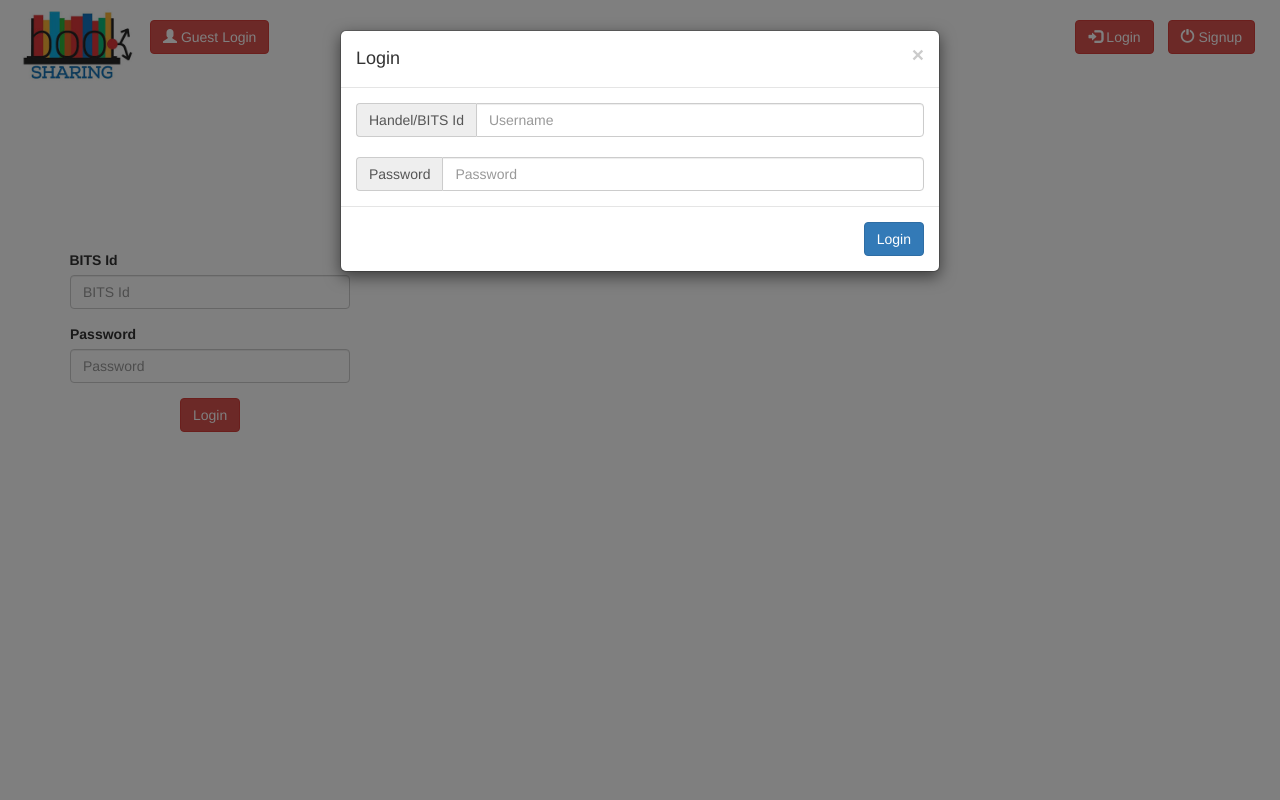
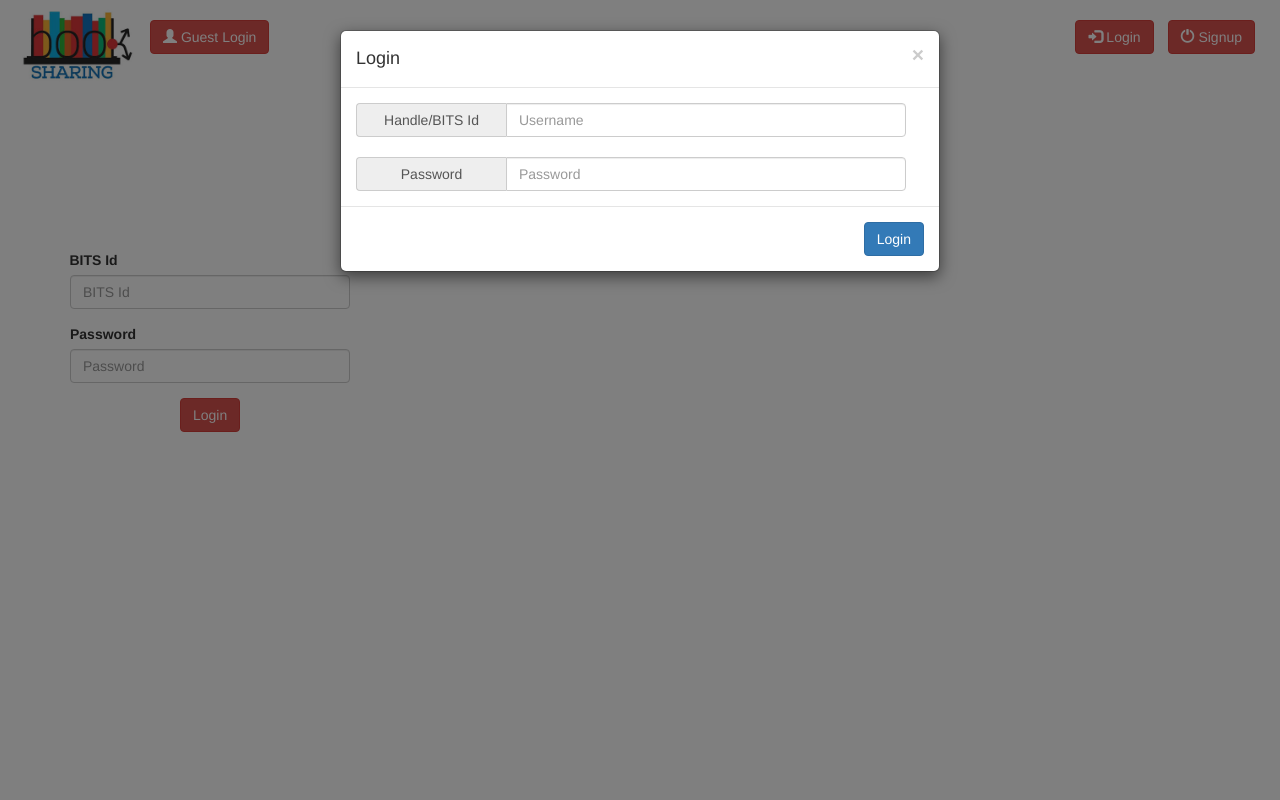
Before and after one commit to NikhilJoshi28/book-sharing-portal, a Flask app: page / in a window 1280 px wide, after a click on "Login". Run offline with Flask 2, Linux system fonts and the light colour scheme; some libraries are stand-ins or nearby versions.

Commit message:
Span Alignment Added

```diff
--- a/templates/main.html
+++ b/templates/main.html
@@ -2,11 +2,11 @@
 <html lang="en">
     <head>
         <meta charset="UTF-8">
-        <title>Flask test Project</title>
+        <title>Book Share</title>
          <meta content="width=device-width,initial-scale=1" name=viewport>
         <link href=../assets/css/docs.min.css rel=stylesheet>
         <link rel="stylesheet" href="{{ url_for('static',filename='css/bootstrap.min.css') }}">
-        <link rel="shortcut Icon" href="{{ url_for('static',filename='Images/ic_call_missed_black_24dp_2x.png') }}">
+        <link rel="shortcut Icon" href="{{ url_for('static',filename='Images/ic_shuffle_black_24dp.png') }}">
     </head>
 
 <header>
@@ -40,13 +40,13 @@
               <div class="modal-body">
 
                   <div class="input-group">
-                      <span class="input-group-addon" id="sizing-addon2">Handel/BITS Id</span>
-                      <input type="text" class="form-control" placeholder="Username" aria-describedby="sizing-addon2">
+                      <span style="float:center; width:150px" class="input-group-addon" id="sizing-addon2">Handle/BITS Id</span>
+                      <input style="width:400px" type="text" class="form-control" placeholder="Username" aria-describedby="sizing-addon2">
                   </div>
                   <label></label>
                   <div class="input-group">
-                      <span class="input-group-addon" id="sizing-addon2">Password</span>
-                      <input type="password" class="form-control" placeholder="Password" aria-describedby="sizing-addon2" >
+                      <span style="float:center; width:150px" class="input-group-addon" id="sizing-addon2">Password</span>
+                      <input style="width:400px" type="password" class="form-control" placeholder="Password" aria-describedby="sizing-addon2" >
                   </div>
               </div>
               <a href="/GuestLogin/">
@@ -75,38 +75,38 @@
               <div class="modal-body">
 
                   <div class="input-group">
-                      <span class="input-group-addon" id="sizing-addon2">BITS Id *</span>
-                      <input type="text" class="form-control" placeholder="BITS Id" aria-describedby="sizing-addon2">
+                      <span style="float:center; width:150px" class="input-group-addon" id="sizing-addon2">BITS Id *</span>
+                      <input style="width:400px" type="text" class="form-control" placeholder="BITS Id" aria-describedby="sizing-addon2">
                   </div>
                   <label></label>
                   <div class="input-group">
-                      <span class="input-group-addon" id="sizing-addon2">Password *</span>
-                      <input type="password" class="form-control" placeholder="Password" aria-describedby="sizing-addon2" >
+                      <span style="float:center; width:150px" class="input-group-addon" id="sizing-addon2">Password *</span>
+                      <input style="width:400px" type="password" class="form-control" placeholder="Password" aria-describedby="sizing-addon2" >
                   </div>
                   <label></label>
                   <div class="input-group">
-                      <span class="input-group-addon" id="sizing-addon2">Confirm Password *</span>
-                      <input type="password" class="form-control" placeholder="Confirm Password" aria-describedby="sizing-addon2" >
+                      <span style="float:center; width:150px" style="float:center; width:150px" class="input-group-addon" id="sizing-addon2">Confirm Password *</span>
+                      <input style="width:400px" type="password" class="form-control" placeholder="Confirm Password" aria-describedby="sizing-addon2" >
                   </div>
                   <label></label>
                   <div class="input-group">
-                      <span class="input-group-addon" id="sizing-addon2">Name *</span>
-                      <input type="text" class="form-control" placeholder="Name" aria-describedby="sizing-addon2">
+                      <span style="float:center; width:150px" class="input-group-addon" id="sizing-addon2">Name *</span>
+                      <input style="width:400px" type="text" class="form-control" placeholder="Name" aria-describedby="sizing-addon2">
                   </div>
                   <label></label>
                   <div class="input-group">
-                      <span class="input-group-addon" id="sizing-addon2">Phone Number *</span>
-                      <input type="text" class="form-control" placeholder="Phone No." aria-describedby="sizing-addon2">
+                      <span style="float:center; width:150px" class="input-group-addon" id="sizing-addon2">Phone Number *</span>
+                      <input style="width:400px" type="text" class="form-control" placeholder="Phone No." aria-describedby="sizing-addon2">
                   </div>
                   <label></label>
                   <div class="input-group">
-                      <span class="input-group-addon" id="sizing-addon2">Room Number *</span>
-                      <input type="text" class="form-control" placeholder="Room No." aria-describedby="sizing-addon2">
+                      <span style="float:center; width:150px" class="input-group-addon" id="sizing-addon2">Room Number *</span>
+                      <input style="width:400px" type="text" class="form-control" placeholder="Room No." aria-describedby="sizing-addon2">
                   </div>
                   <label></label>
                   <div class="input-group">
-                      <span class="input-group-addon" id="sizing-addon2">Facebook id*</span>
-                      <input type="text" class="form-control" placeholder="FB id (optional)" aria-describedby="sizing-addon2">
+                      <span style="float:center; width:150px" class="input-group-addon" id="sizing-addon2">Facebook id*</span>
+                      <input style="width:400px" type="text" class="form-control" placeholder="FB id (optional)" aria-describedby="sizing-addon2">
                   </div>
                     <label></label>
               </div>
@@ -123,7 +123,7 @@
 </header>
 
 
-<body>
+<body background="">
     <form>
       <div class="form-group" style="margin-right:1000px">
         <label style="margin-top:250px; margin-left:-200px" for="exampleInputEmail1">BITS Id</label>
@@ -133,7 +133,7 @@
         <label style="margin-left:70px" for="exampleInputPassword1">Password</label>
         <input style="margin-left:70px" type="password" class="form-control" id="exampleInputPassword1" placeholder="Password">
       </div>
-        <a href="/dashboard/">
+        <a href="/templates/Dashboard.html">
             <button style="margin-left:180px" type="button" class="btn btn-danger">Login</button>
         </a>
     </form>
```
Also changed, not shown: templates/Dashboard.html (added, +16 -0 lines), static/Images/ic_call_missed_black_24dp_2x.png (deleted), static/Images/ic_shuffle_black_24dp.png (added), 2 other files.
